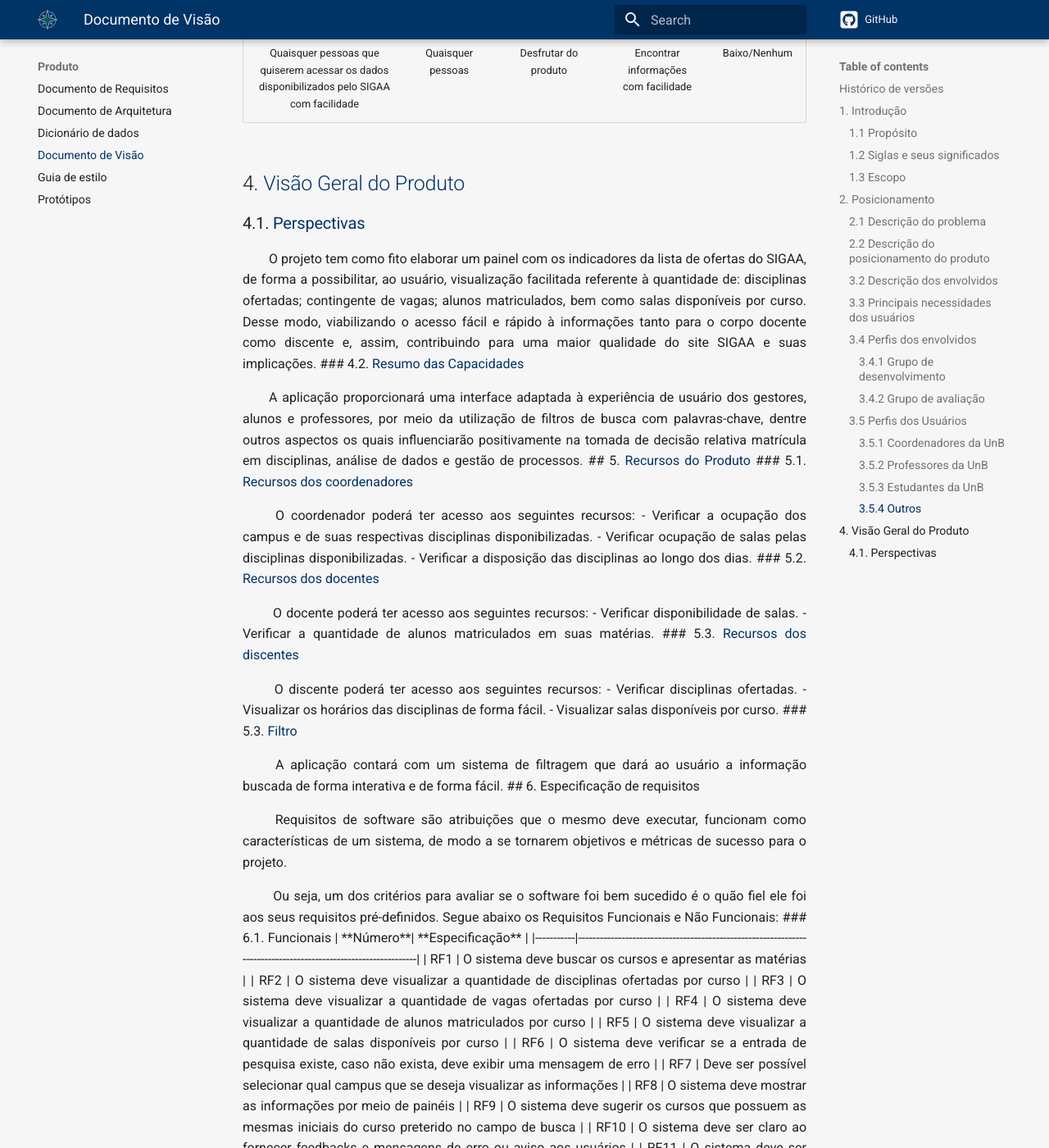
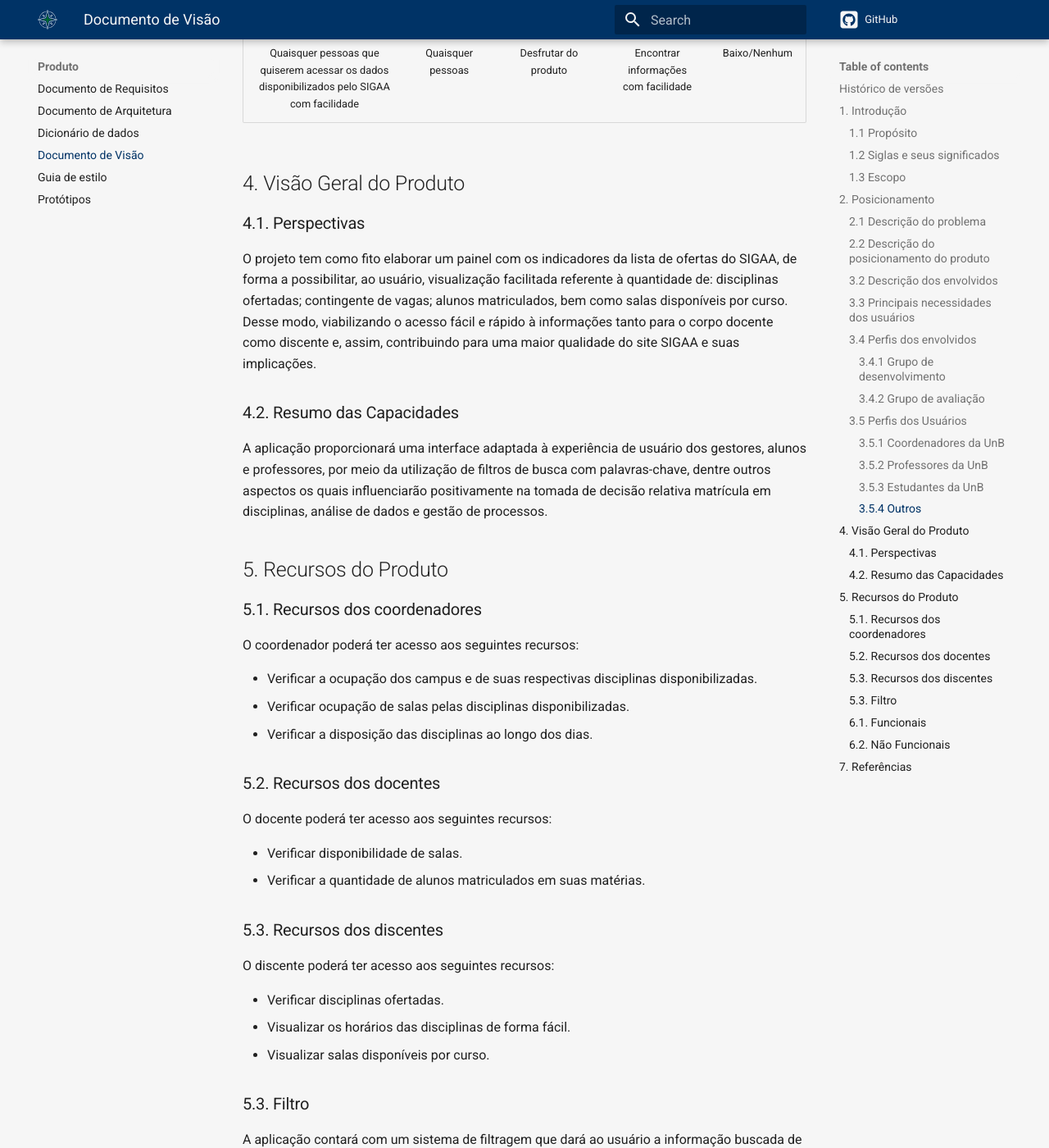
Before and after one commit to fga-eps-mds/2021.2-INDICAA-Wiki, an MkDocs documentation site: the page built from docs/documentacao/documento_de_visao.md, in a window 1280 px wide and 1400 px high, scrolled down 6231 px. Shown: the whole window at 82% size. Built offline with MkDocs 1.6.1 and Material for MkDocs 9.7.7, drawn with Linux system fonts in a browser that asks for light colours; comment, search, counter and statistics services are not loaded; some of the changed text lies outside the part shown.

Commit message:
:bug:(fga-eps-mds/2021.2-INDICAA(#137): Remoção de tags HTML desnecessárias
Co-authored-by: Matheus Pimentel <matheusp.eng@gmail.com>

```diff
--- a/docs/documentacao/documento_de_visao.md
+++ b/docs/documentacao/documento_de_visao.md
@@ -14,16 +14,16 @@
 |05/03/2022|0.9.1|Correção do Documento|Gabriel Mariano|
 |05/03/2022|0.9.2|Correção do Documento|Letícia|
 
-## 1. <a name="1">Introdução</a>
+## 1. Introdução
 
-### 1.1 <a name ="1_1">Propósito</a>
+### 1.1 Propósito
 
-<p align="justify"> &emsp;&emsp; O presente documento visa apresentar o produto,
- mostrando suas características, tanto funcionais como não funcionais.
- Além disso será mostrado como foi o desenvolvimento, relatos dos envolvidos e
- informações para melhor entendimento do projeto. </p>
+O presente documento visa apresentar o produto,
+mostrando suas características, tanto funcionais como não funcionais.
+Além disso será mostrado como foi o desenvolvimento, relatos dos envolvidos e
+informações para melhor entendimento do projeto.
 
-### 1.2 <a name=1_3>Siglas e seus significados</a>
+### 1.2 Siglas e seus significados
 
 Tabela com o significado de abreviações para termos usados ao longo do documento.
 
@@ -36,40 +36,40 @@
 |**RF**| Requisitos Funcionais
 |**RNF**| Requisitos Não Funcionais
 
-### 1.3 <a name="1_2">Escopo</a>
+### 1.3 Escopo
 
-<p align="justify"> &emsp;&emsp;  No contexto da pandemia, a gestão de espaços se tornou fundamental para o bom funcionamento da UnB. Nesse contexto, a equipe de coordenação voltou seus esforços para propiciar uma boa divisão das disciplinas e atividades no geral de acordo com o espaço existente. Para tal, a visualização da divisão dos espaços de acordo com os períodos do dia é essencial para uma melhor tomada de decisões pelos gestores, o que impactará diretamente a execução das atividades acadêmicas da universidade.</p>
+No contexto da pandemia, a gestão de espaços se tornou fundamental para o bom funcionamento da UnB. Nesse contexto, a equipe de coordenação voltou seus esforços para propiciar uma boa divisão das disciplinas e atividades no geral de acordo com o espaço existente. Para tal, a visualização da divisão dos espaços de acordo com os períodos do dia é essencial para uma melhor tomada de decisões pelos gestores, o que impactará diretamente a execução das atividades acadêmicas da universidade.
 
-<p align="justify"> &emsp;&emsp; Nesse contexto, o objetivo desse projeto é propiciar uma melhor organização das informações
+Nesse contexto, o objetivo desse projeto é propiciar uma melhor organização das informações
 disponibilizadas pelo nosso site acadêmico. Sendo assim, os coordenadores terão a possibilidade de visualizar a quantidade
 de disciplinas por curso, a quantidade de vagas ofertadas, a quantidade de alunos matriculados e a quantidade
 de salas disponíveis. Por meio dessas funcionalidades, a análise, o compartilhamento e o monitoramento
 de informações será mais simples, ajudando tanto a parte
-de gerenciamento e controle da disponibilização de disciplinas por parte dos coordenadores como a própria matrícula em disciplina por parte dos discentes. </p>
+de gerenciamento e controle da disponibilização de disciplinas por parte dos coordenadores como a própria matrícula em disciplina por parte dos discentes.
 
-## 2. <a name="2">Posicionamento</a>
+## 2. Posicionamento
 
-### 2.1 <a name="2_2">Descrição do problema</a>
+### 2.1 Descrição do problema
 
 | O problema é | que afeta | cujo impacto é | uma boa solução seria |
 | ------------ | --------- | -------------- | ----------------------|
 | Dificuldade na busca por informações simples pelo SIGAA. | Coordenação acadêmica, alunos e professores | A carência de informações necessárias para atividades acadêmicas | Organização das informações em uma aplicação de fácil entendimento. |
 
-### 2.2 <a name="2_3">Descrição do posicionamento do produto</a>
+### 2.2 Descrição do posicionamento do produto
 
-<p align="justify">&emsp;&emsp; O produto final consistirá em uma aplicação, onde será possível visualizar
+O produto final consistirá em uma aplicação, onde será possível visualizar
  um painel com informações sobre os cursos ofertados. Funcionando como um filtro, com o uso de
- palavras chaves para focar a busca por elementos específicos. Consequentemente, a gestão por parte da coordenação acadêmica, assim como as atividades regulares de docentes e discentes se tornará uma tarefa simples. </p>
+ palavras chaves para focar a busca por elementos específicos. Consequentemente, a gestão por parte da coordenação acadêmica, assim como as atividades regulares de docentes e discentes se tornará uma tarefa simples.
 
- ### 2.3 <a name="2_1">Oportunidade de negócio</a>
+ ### 2.3 Oportunidade de negócio
 
-<p align="justify">&emsp;&emsp; O produto possibilita que o usuário busque por matérias específicas com relação ao curso em questão, evitando a confusão com outras disciplinas aparecendo na tela ao mesmo tempo. Desta forma, com toda essa
- disponibilidade de informação, é possível obter uma melhor gestão e organização tanto para a escolha de disciplinas
- por parte do estudante, quanto para a análise de dados por parte da coordenação ou pelos próprios professores. </p>
+O produto possibilita que o usuário busque por matérias específicas com relação ao curso em questão, evitando a confusão com outras disciplinas aparecendo na tela ao mesmo tempo. Desta forma, com toda essa
+disponibilidade de informação, é possível obter uma melhor gestão e organização tanto para a escolha de disciplinas
+por parte do estudante, quanto para a análise de dados por parte da coordenação ou pelos próprios professores.
 
- ## 3. <a name="3">Descrição dos usuários e envolvidos</a>
+ ## 3. Descrição dos usuários e envolvidos
 
- ### 3.1 <a name="3.1">Descrição dos usuários</a>
+ ### 3.1 Descrição dos usuários
 
 |**Nome**|**Descrição**|
 |:-|:-|
@@ -78,21 +78,21 @@
 | Estudantes da UnB | Estudantes buscando informações para organização de horário, visando a matrícula em disciplina ou verificando a quantidade de vagas. |
 | Outros | Quaisquer indivíduos que optarem por acessar dados relativos aos cursos da UnB. |
 
-### 3.2 <a name="3.2">Descrição dos envolvidos</a>
+### 3.2 Descrição dos envolvidos
 |**Nome**|**Descrição**|**Responsabilidade**|
 |:-:|:-:|:-:|
 |Grupo de desenvolvimento| Estudantes de MDS |Projetar, desenvolver, testar, manter e gerir o software proposto e todos os documentos relacionados.|
 |Grupo de avaliação| Professora e monitores de MDS |Ajudar o grupo de desenvolvimento com conselhos e feedback sobre o projeto.|
 
-### 3.3 <a name="3.3">Principais necessidades dos usuários</a>
+### 3.3 Principais necessidades dos usuários
 |**Usuário**|**Necessidade**|**Solução Atual**|**Solução Proposta**|
 |:-:|:-:|:-:|:-:|
 | Coordenadores da UnB | Analisar e otimizar a gestão de espaços da universidade de acordo com os dados disponibilizados pelo SIGAA | Procurar e analisar, manualmente (ou de maneira não automatizada), os dados disponibilizados no SIGAA | Tratar e dispor os dados necessários de maneira automatizada, prática e visual |
 | Professores da UnB | Analisar informações relativas a disciplinas ofertadas no SIGAA  | Caso precise, pedir ajuda para técnicos disponíveis  | Tornar o processo de adquirir a informação necessária mais fácil |
 | Estudantes da UnB | Compreender informações necessárias, porém não encontradas com facilidade, no SIGAA | Tentar entender como encontrar essas informações baseado na ajuda de colegas  | Tornar o próprio processo de adquirir a informação mais fácil, tornando o SIGAA um pouco mais user-friendly  |
 
-### 3.4 <a name="3.4">Perfis dos envolvidos</a>
-#### 3.4.1 <a name="3.4.1">Grupo de desenvolvimento</a>
+### 3.4 Perfis dos envolvidos
+#### 3.4.1 Grupo de desenvolvimento
 
 Grupo 1:
 
@@ -123,29 +123,29 @@
 | Product Owner | Pedro Augusto Santos Siqueira |
 | Desenvolvedor | Guilherme dos Santos Araujo <br /> Thiago Oliveira Cunha <br /> João Paulo da Silva Freitas <br /> Arthur Taylor de Jesus Popov <br /> Thiago Vivan Bastos <br /> |
 
-#### 3.4.2 <a name="3.4.2">Grupo de avaliação</a>
+#### 3.4.2 Grupo de avaliação
 |**Representantes**|**Tipo**|**Responsabilidade**|**Critério de Sucesso**|**Envolvimento**|
 |:---:|:-:|:-:|:-:|:-:|
 | Carla Rocha | Professora de MDS | Auxiliar o grupo de desenvolvimento com feedback e conselhos | Entrega do projeto dentro do prazo limite |Baixo
 
-### 3.5 <a name="3.5">Perfis dos Usuários</a>
+### 3.5 Perfis dos Usuários
 
-#### 3.5.1 <a name="3.5.2">Coordenadores da UnB</a>
+#### 3.5.1 Coordenadores da UnB
 |**Representantes**|**tipo**|**Responsabilidade**|**Critério de sucesso**|**Envolvimento**|
 |:-:|:-:|:-:|:-:|:-:|
 | Responsáveis pela gestão de espaços da UnB interessados em otimizar esse processo | Coordenadores e Gestores da UnB | Desfrutar do produto e disponibilizar o feedback | Encontrar informações (outrora complicadas de se achar) com facilidade | Alto
 
-#### 3.5.2 <a name="3.5.2">Professores da UnB</a>
+#### 3.5.2 Professores da UnB
 |**Representantes**|**tipo**|**Responsabilidade**|**Critério de sucesso**|**Envolvimento**|
 |:-:|:-:|:-:|:-:|:-:|
 | Responsáveis por disciplinas acadêmicas interessados em conseguir administrá-las com mais facilidade | Professores da UnB | Desfrutar do produto, disponibilizando, também, feedback| Encontrar informações (outrora complicadas de se achar) com facilidade | Baixo
 
-#### 3.5.3 <a name="3.5.1">Estudantes da UnB</a>
+#### 3.5.3 Estudantes da UnB
 |**Representantes**|**tipo**|**Responsabilidade**|**Critério de sucesso**|**Envolvimento**|
 |:-:|:-:|:-:|:-:|:-:|
 | Interessados em adquirir informações necessárias, encontradas apenas no SIGAA, para cumprir demandas acadêmicas | Alunos da UnB | Desfrutar do produto, disponibilizando, também, feedback | Encontrar informações (outrora complicadas de se achar) com facilidade | Baixo
 
-#### 3.5.4 <a name="3.5.3">Outros</a>
+#### 3.5.4 Outros
 |**Representantes**|**tipo**|**Responsabilidade**|**Critério de sucesso**|**Envolvimento**|
 |:-:|:-:|:-:|:-:|:-:|
 | Quaisquer pessoas que quiserem acessar os dados disponibilizados pelo SIGAA com facilidade | Quaisquer pessoas | Desfrutar do produto | Encontrar informações com facilidade | Baixo/Nenhum
@@ -153,48 +153,48 @@
 
 
 
-## 4. <a name="4">Visão Geral do Produto</a>
+## 4. Visão Geral do Produto
 
-### 4.1.  <a name="4.1">Perspectivas</a>
+### 4.1. Perspectivas
 
-<p align="justify">&emsp;&emsp;O projeto tem como fito elaborar um painel com os indicadores da lista de ofertas do SIGAA, de forma a possibilitar, ao usuário, visualização facilitada referente à quantidade de: disciplinas ofertadas; contingente de vagas; alunos matriculados, bem como salas disponíveis por curso. Desse modo, viabilizando o acesso fácil e rápido à informações tanto para o corpo docente como discente e, assim, contribuindo para uma maior qualidade do site SIGAA e suas implicações.
+O projeto tem como fito elaborar um painel com os indicadores da lista de ofertas do SIGAA, de forma a possibilitar, ao usuário, visualização facilitada referente à quantidade de: disciplinas ofertadas; contingente de vagas; alunos matriculados, bem como salas disponíveis por curso. Desse modo, viabilizando o acesso fácil e rápido à informações tanto para o corpo docente como discente e, assim, contribuindo para uma maior qualidade do site SIGAA e suas implicações.
 
-### 4.2.  <a name="4.2">Resumo das Capacidades</a>
+### 4.2. Resumo das Capacidades
 
-<p align="justify">&emsp;&emsp;A aplicação proporcionará uma interface adaptada à experiência de usuário dos gestores, alunos e professores, por meio da utilização de filtros de busca com palavras-chave, dentre outros aspectos os quais influenciarão positivamente na tomada de decisão relativa matrícula em disciplinas, análise de dados e gestão de processos.
+A aplicação proporcionará uma interface adaptada à experiência de usuário dos gestores, alunos e professores, por meio da utilização de filtros de busca com palavras-chave, dentre outros aspectos os quais influenciarão positivamente na tomada de decisão relativa matrícula em disciplinas, análise de dados e gestão de processos.
 
-## 5. <a name="5">Recursos do Produto</a>
+## 5. Recursos do Produto
 
-### 5.1.  <a name="5.2">Recursos dos coordenadores</a>
+### 5.1. Recursos dos coordenadores
 
-<p align="justify">&emsp;&emsp; O coordenador poderá ter acesso aos seguintes recursos:
+O coordenador poderá ter acesso aos seguintes recursos:
 
  - Verificar a ocupação dos campus e de suas respectivas disciplinas disponibilizadas.
  - Verificar ocupação de salas pelas disciplinas disponibilizadas.
  - Verificar a disposição das disciplinas ao longo dos dias.
 
-### 5.2.  <a name="5.2">Recursos dos docentes</a>
+### 5.2. Recursos dos docentes
 
-<p align="justify">&emsp;&emsp; O docente poderá ter acesso aos seguintes recursos:
+O docente poderá ter acesso aos seguintes recursos:
 
  - Verificar disponibilidade de salas.
  - Verificar a quantidade de alunos matriculados em suas matérias.
 
-### 5.3.  <a name="5.1">Recursos dos discentes</a>
+### 5.3. Recursos dos discentes
 
-<p align="justify">&emsp;&emsp; O discente poderá ter acesso aos seguintes recursos:
+O discente poderá ter acesso aos seguintes recursos:
 
  - Verificar disciplinas ofertadas.
  - Visualizar os horários das disciplinas de forma fácil.
  - Visualizar salas disponíveis por curso.
 
-### 5.3.  <a name="5.3">Filtro</a>
+### 5.3. Filtro
 
-<p align="justify">&emsp;&emsp; A aplicação contará com um sistema de filtragem que dará ao usuário a informação buscada de forma interativa e de forma fácil.
+A aplicação contará com um sistema de filtragem que dará ao usuário a informação buscada de forma interativa e de forma fácil.
 
  ## 6. Especificação de requisitos
-<p align="justify">&emsp;&emsp; Requisitos de software são atribuições que o mesmo deve executar, funcionam como características de um sistema, de modo a se tornarem objetivos e métricas de sucesso para o projeto.
-<p align="justify">&emsp;&emsp; Ou seja, um dos critérios para avaliar se o software foi bem sucedido é o quão fiel ele foi aos seus requisitos pré-definidos. Segue abaixo os Requisitos Funcionais e Não Funcionais:
+Requisitos de software são atribuições que o mesmo deve executar, funcionam como características de um sistema, de modo a se tornarem objetivos e métricas de sucesso para o projeto.
+Ou seja, um dos critérios para avaliar se o software foi bem sucedido é o quão fiel ele foi aos seus requisitos pré-definidos. Segue abaixo os Requisitos Funcionais e Não Funcionais:
 
 ### 6.1. Funcionais
 | **Número**| **Especificação**                                                                                             |
@@ -227,7 +227,7 @@
 | RNF8     	| O sistema deve ser responsivo                                                                                 |
 | RNF9     	| O sistema deve armazenar dados em um banco de dados                                                           |
 
-## 7. <a name="5">Referências</a>
+## 7. Referências
 
  RAFAEL E VITOR; et al. Documento de Visão - Anunbis. Disponível em: <https://fga-eps-mds.github.io/2020.2-Anunbis/documentacao/documento-de-visao/>. Acesso em: 31 jan 2022.
 
```
